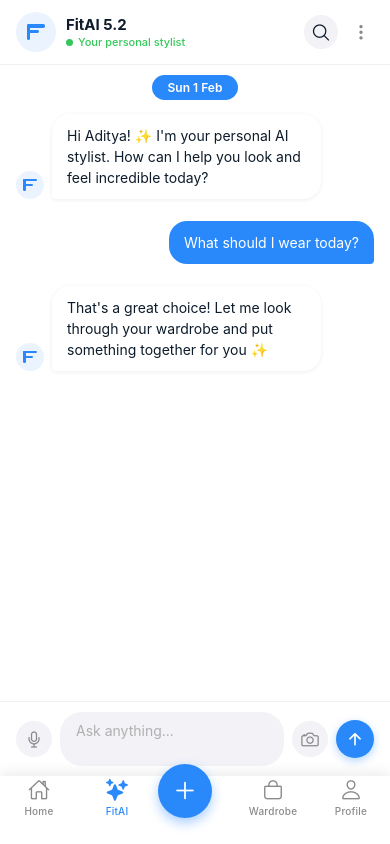
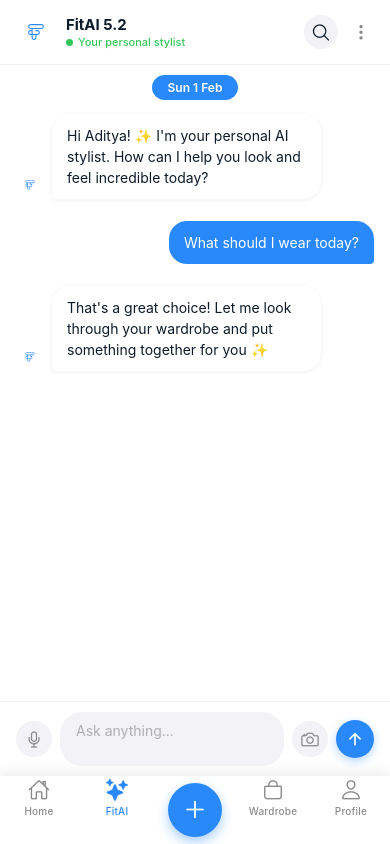
Before and after one commit to Shamli-Singh-Yadav/Fitora-Your-AI-Wardrobe, a React Native app: screen /Tabs in a window 390 px wide. Both pictures are taken after a click on the element 195 px from the left and 164 px from the top of the page. Built offline with nearby package versions, Linux system fonts and the light colour scheme.

Commit message:
logo update

```diff
--- a/navigation/TabNavigator.tsx
+++ b/navigation/TabNavigator.tsx
@@ -30,7 +30,7 @@
 const CenterButton = ({ onPress }: { onPress?: () => void }) => (
   <TouchableOpacity onPress={onPress} style={tabStyles.centerBtn} activeOpacity={0.85}>
     <View style={tabStyles.centerBtnInner}>
-      <Ionicons name="add" size={28} color={Colors.white} />
+      <Ionicons name="add" size={28} color="white" />
     </View>
   </TouchableOpacity>
 );
@@ -121,9 +121,7 @@
   },
   labelActive: { color: Colors.blue },
   centerBtn: {
-    bottom: 14,
-    width: 58,
-    height: 58,
+    flex: 1,
     alignItems: 'center',
     justifyContent: 'center',
   },
--- a/screens/FitaiScreen.tsx
+++ b/screens/FitaiScreen.tsx
@@ -9,6 +9,7 @@
   KeyboardAvoidingView,
   Platform,
   Animated,
+  Image,
 } from 'react-native';
 import { SafeAreaView } from 'react-native-safe-area-context';
 import { Ionicons } from '@expo/vector-icons';
@@ -123,7 +124,10 @@
       <View style={[styles.msgRow, isAI ? styles.msgRowAI : styles.msgRowUser]}>
         {isAI && (
           <View style={styles.aiAvatar}>
-            <FitoraLogoMark size={16} />
+            <Image
+              source={require('../assets/logo.svg')}
+              style={{ width: 30, height: 30}}
+            />
           </View>
         )}
         <View style={[styles.bubble, isAI ? styles.bubbleAI : styles.bubbleUser]}>
@@ -140,7 +144,10 @@
       {/* ── Chat Header ── */}
       <View style={styles.header}>
         <View style={styles.aiAvatarLg}>
-          <FitoraLogoMark size={20} />
+          <Image
+            source={require('../assets/logo.svg')}
+            style={{ width: 50, height: 50 }}
+          />
         </View>
         <View style={styles.headerInfo}>
           <Text style={styles.headerName}>FitAI 5.2</Text>
@@ -182,7 +189,10 @@
             isTyping ? (
               <View style={styles.msgRow}>
                 <View style={styles.aiAvatar}>
-                  <FitoraLogoMark size={16} />
+                  <Image
+                    source={require('../assets/logo.svg')}
+                    style={{ width: 28, height: 28 }}
+                  />
                 </View>
                 <Animated.View style={[styles.bubble, styles.bubbleAI, { opacity: typingOpacity }]}>
                   <Text style={[styles.bubbleText, styles.bubbleTextAI]}>  ● ● ●  </Text>
```
